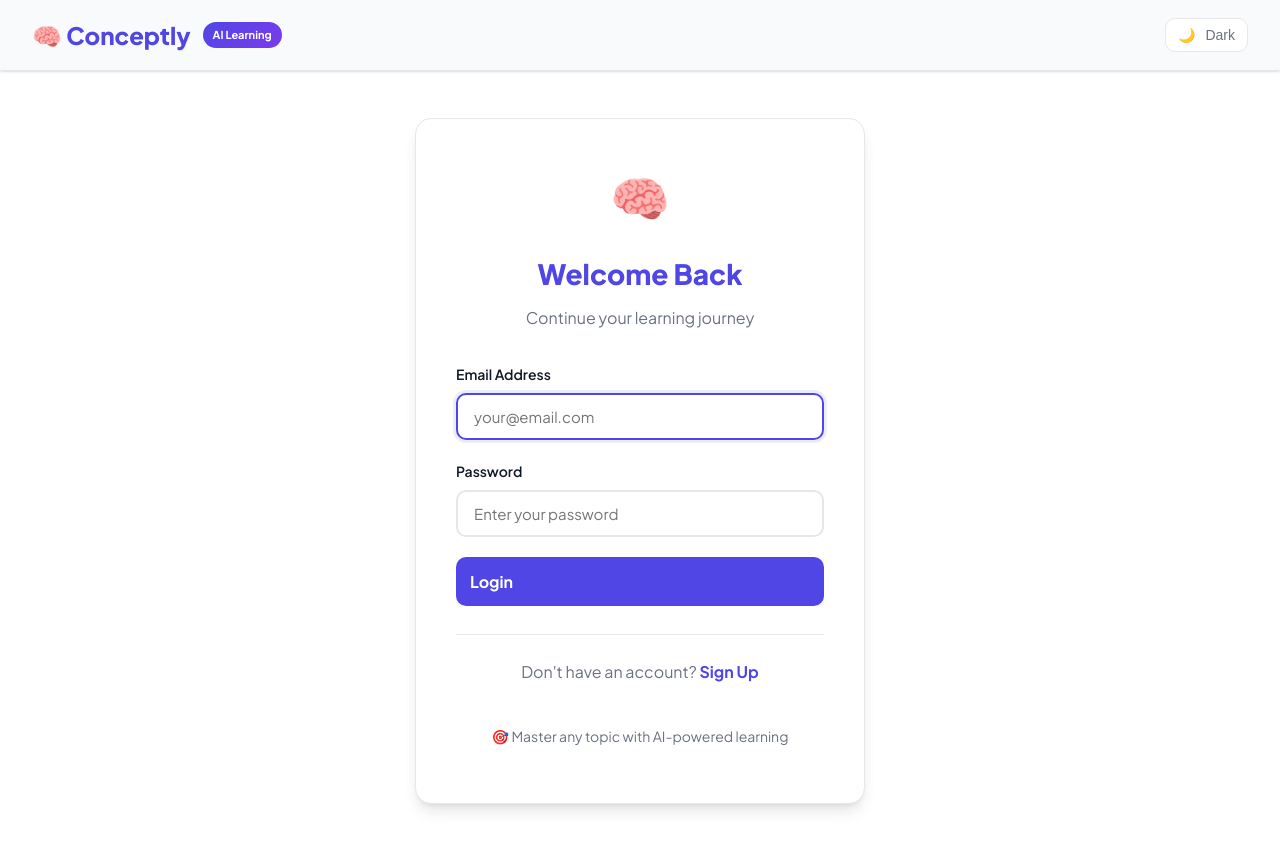
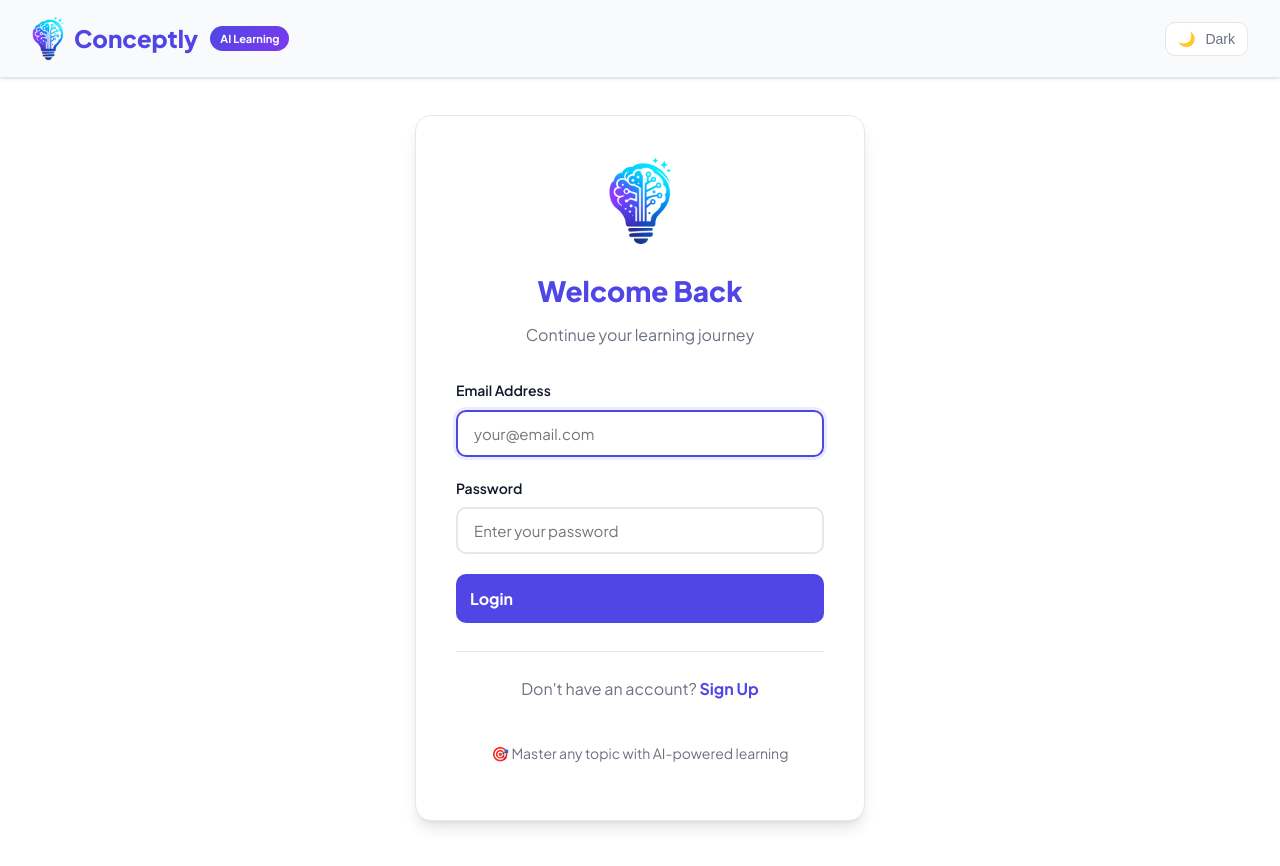
Before and after one commit to CodeFun1001/Conceptly.ai, a React (Vite) app in the folder frontend/: page / in a window 1280 px wide. Both pictures are taken after a click on the button "Login". Shown: the top 866 px of the page. Built offline with nearby package versions, Linux system fonts and the light colour scheme; no server answers.

Commit message:
added icon

```diff
--- a/frontend/src/components/Navbar.jsx
+++ b/frontend/src/components/Navbar.jsx
@@ -43,7 +43,10 @@ const Navbar = () => {
     <>
       <nav className="navbar">
         <div className="navbar-brand" onClick={handleBrandClick}>
-          <h1>🧠 Conceptly</h1>
+          <h1 style={{ display: 'flex', alignItems: 'center', gap: '10px' }}>
+            <img src="/logo.png" alt="logo" style={{ width: '32px' }} />
+            Conceptly
+          </h1>
           <span className="badge" style={{
             background: 'linear-gradient(135deg, #4F46E5 0%, #7C3AED 100%)',
             color: 'white',
@@ -92,7 +95,6 @@ const Navbar = () => {
         </div>
       </nav>
 
-      {/* Logout Confirmation Modal */}
       {showLogoutModal && (
         <div style={{
           position: 'fixed',
--- a/frontend/src/pages/Landing.jsx
+++ b/frontend/src/pages/Landing.jsx
@@ -15,8 +15,9 @@ const Landing = () => {
   return (
     <div className="container" style={{ maxWidth: '1000px', margin: '0 auto', paddingTop: '60px' }}>
       <div style={{ textAlign: 'center', marginBottom: '60px' }}>
-        <h1 style={{ fontSize: '48px', color: '#4392F1', marginBottom: '16px' }}>
-          🧠 Conceptly
+        <h1 style={{ fontSize: '48px', color: '#4392F1', marginBottom: '16px', display: 'flex', alignItems: 'center', justifyContent: 'center', gap: '12px' }}>
+          <img src="/logo.png" alt="logo" style={{ width: '48px' }} />
+          Conceptly
         </h1>
         <p style={{ fontSize: '20px', color: '#666' }}>
           Your AI-Powered Mastery Learning Companion
--- a/frontend/src/pages/Login.jsx
+++ b/frontend/src/pages/Login.jsx
@@ -40,7 +40,11 @@ const Login = () => {
         padding: '40px'
       }}>
         <div style={{ textAlign: 'center', marginBottom: '32px' }}>
-          <div style={{ fontSize: '48px', marginBottom: '16px' }}>🧠</div>
+          <img
+            src="/logo.png"
+            alt="Conceptly logo"
+            style={{ width: '64px', marginBottom: '16px' }}
+          />
           <h2 style={{
             color: 'var(--primary)',
             marginBottom: '8px',
```
